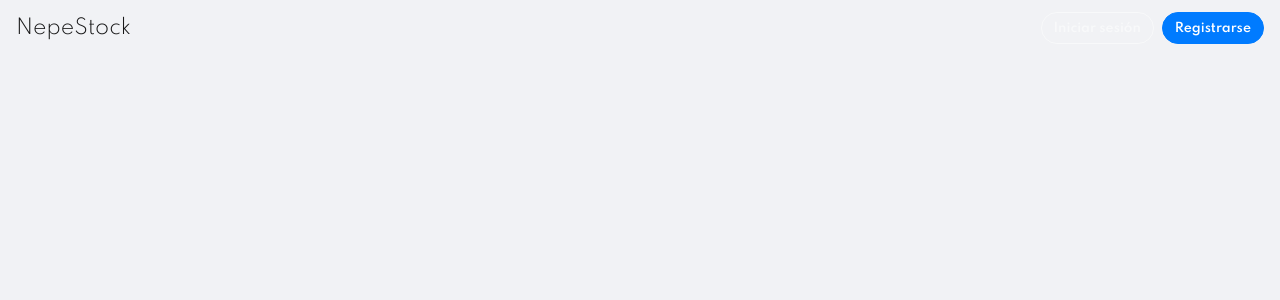
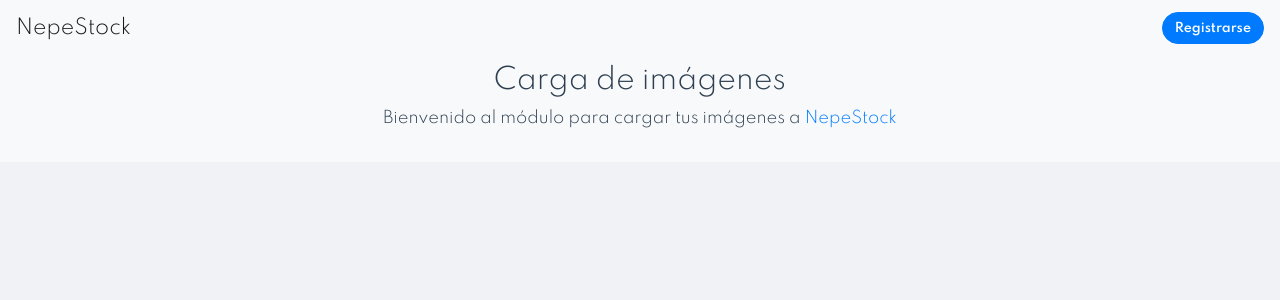
Before and after one commit to nepstock/kinich, a Vue app: page /dashboard in a window 1280 px wide. Shown: the top 300 px of the page. Built offline with nearby package versions, Linux system fonts and the light colour scheme.

Commit message:
feat view dashboard upload images

```diff
--- a/src/components/NavBar.vue
+++ b/src/components/NavBar.vue
@@ -36,8 +36,22 @@
             <template v-slot:button-content>
               <i class="fas fa-user mr-2"></i> Iván Correa
             </template>
+            <b-dropdown-item size="sm">
+              <router-link to="/">
+                <small class="text-body"
+                  ><i class="fas fa-home mr-2 text-muted"></i>Ir al inicio</small
+                >
+              </router-link>
+            </b-dropdown-item>
+            <b-dropdown-item size="sm">
+              <router-link to="/dashboard">
+                <small class="text-body"
+                  ><i class="fas fa-image mr-2 text-muted"></i>Subir imágenes</small
+                >
+              </router-link>
+            </b-dropdown-item>
             <b-dropdown-item @click="isLogout" size="sm">
-              <small><i class="fas fa-power-off mr-2"></i>Cerrar sesión</small>
+              <small><i class="fas fa-power-off mr-2 text-muted"></i>Cerrar sesión</small>
             </b-dropdown-item>
           </b-dropdown>
         </b-nav-form>
@@ -78,6 +92,7 @@
 import { Component, Vue } from "vue-property-decorator";
 import FormSignIn from "@/components/FormSignIn.vue";
 import FormSignUp from "@/components/FormSignUp.vue";
+import router from "@/router/index";
 
 @Component({
   components: {
@@ -97,11 +112,13 @@ export default class NavBar extends Vue {
     this.isLogin = true;
     this.showSignIn = false;
     this.popToast("info", "b-toaster-bottom-right");
+    router.push({ name: "Dashboard" });
   }
 
   isLogout() {
     this.isLogin = false;
     this.$emit("logoutSuccess", true);
+    router.push({ name: "Home" });
   }
 
   popToast(variant: string, toaster: string) {
--- a/src/main.scss
+++ b/src/main.scss
@@ -12,6 +12,25 @@ h1, h2, h3, h4, h5 , h6 {
 label {
   margin-bottom: 0;
   font-weight: 600;
+}
+
+.section-padding {
+  padding-top: 4rem;
+  padding-bottom: 4rem;
+}
+
+.section-padding-t {
+  padding-top: 4rem;
+  padding-bottom: 1rem;
+}
+
+.section-padding-b {
+  padding-top: 1rem;
+  padding-bottom: 4rem;
+}
+
+.vertical-h100 {
+  min-height: 100vh;
 }
 
 .btn-sm {
--- a/src/router/index.ts
+++ b/src/router/index.ts
@@ -1,6 +1,7 @@
 import Vue from "vue";
 import VueRouter, { RouteConfig } from "vue-router";
-import Home from "../views/Home.vue";
+import Home from "@/views/Home.vue";
+import Dashboard from "@/views/Dashboard.vue";
 
 Vue.use(VueRouter);
 
@@ -11,13 +12,9 @@ const routes: Array<RouteConfig> = [
     component: Home
   },
   {
-    path: "/about",
-    name: "About",
-    // route level code-splitting
-    // this generates a separate chunk (about.[hash].js) for this route
-    // which is lazy-loaded when the route is visited.
-    component: () =>
-      import(/* webpackChunkName: "about" */ "../views/About.vue")
+    path: "/dashboard",
+    name: "Dashboard",
+    component: Dashboard
   }
 ];
 
--- /dev/null
+++ b/src/views/Dashboard.vue
@@ -0,0 +1,19 @@
+<template>
+  <section class="section-padding-t bg-light">
+    <b-container>
+      <b-row>
+        <b-col>
+          <h1 class="h3">Carga de imágenes</h1>
+          <p>Bienvenido al módulo para cargar tus imágenes a <span class="text-primary">NepeStock</span></p>
+        </b-col>
+      </b-row>
+    </b-container>
+  </section>
+</template>
+
+<script lang="ts">
+import { Component, Vue } from "vue-property-decorator";
+
+@Component
+export default class Dashboard extends Vue {}
+</script>
```
